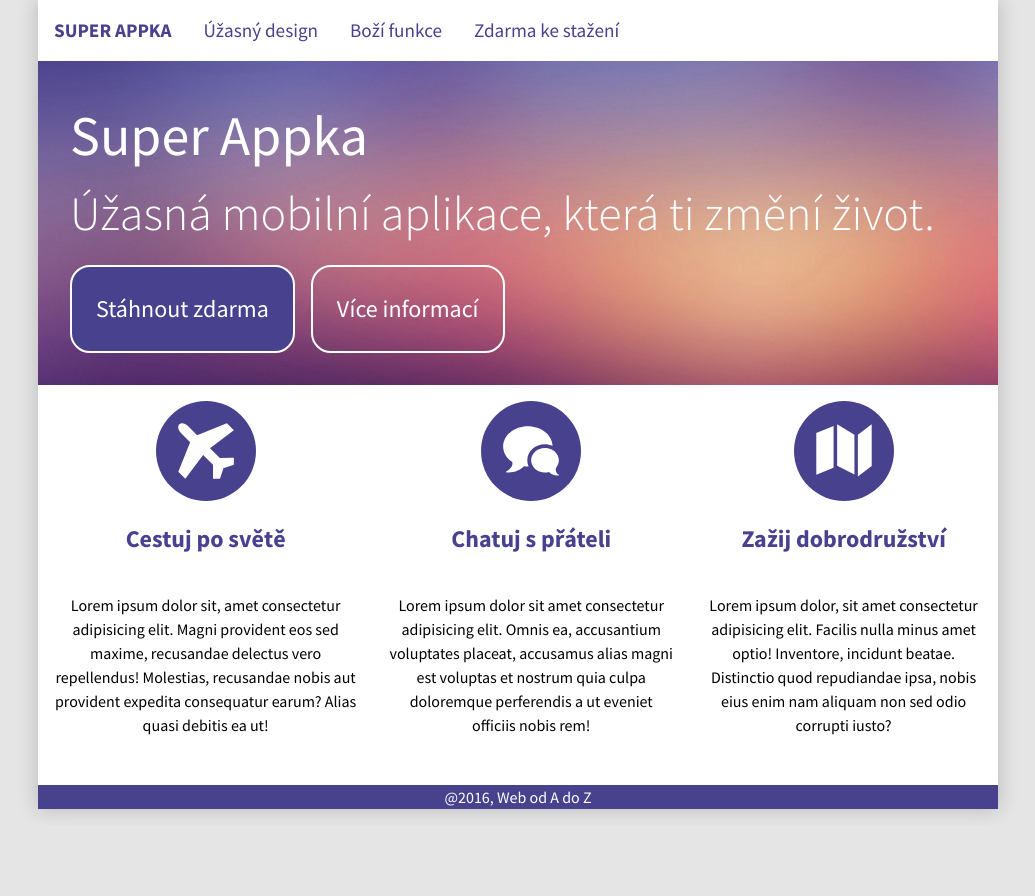
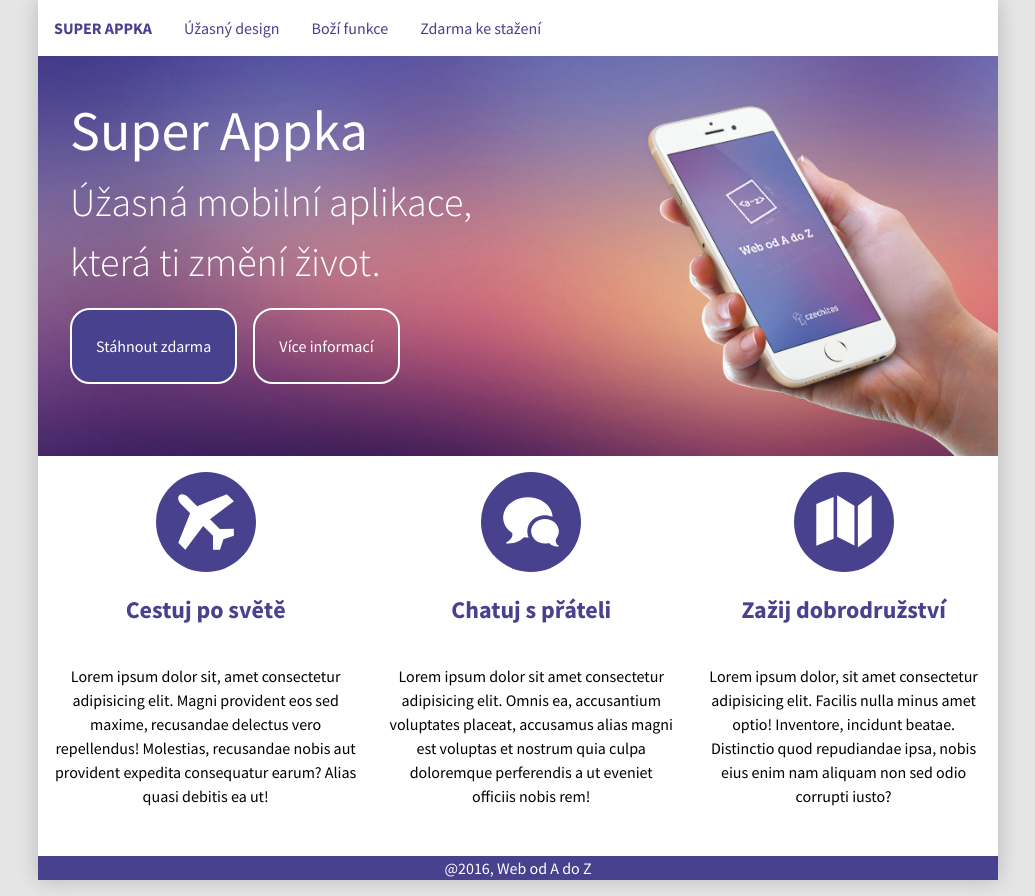
Before and after one commit to tvorimweb-2021-praha-jaro/du-05---superappka-EvaHouzvickova, a plain HTML site: page index.html in a window 1280 px wide. Shown: the whole page, without its empty margins (122-1157 px from the left). Before the commit the page ends 825 px from the top, so only its background shows below. Drawn offline with Linux system fonts and the light colour scheme.

Commit message:
HOTOVO+animace

```diff
--- a/index.html
+++ b/index.html
@@ -17,15 +17,17 @@
             </nav>
         <main>
             <section class="pozadi">
-                <div class="popis">
-                    <h1>Super Appka</h1>
-                    <img src="images/telefon.png" alt="telefon">
-                    <p>Úžasná mobilní aplikace, která ti změní život.</p>
-                </div>
-                <div class="tlacitka">
+                <div class=hlavni-cast>
+                    <div class="popis">
+                        <h1>Super Appka</h1>
+                        <p>Úžasná mobilní aplikace, která ti změní život.</p>
+                    </div>
+                    <div class="tlacitka">
                     <a class="tlacitko-1" href="#">Stáhnout zdarma</a>
                     <a class="tlacitko-2" href="#">Více informací</a>
+                    </div>
                 </div>
+                <img src="images/telefon.png" width="350" height="350" alt="telefon">
             </section>
             <section class="bubliny">
                 <article class="cestuj">
--- a/style.css
+++ b/style.css
@@ -40,12 +40,12 @@ body {
 nav a {
     text-decoration: none;
     flex-basis: 50%;
-    padding: 1.5rem;
+    padding: 1rem;
     color: var(--tlacitka);
 }
 
 nav {
-    font-size: 1.2rem;
+    font-size: 1rem;
     display: flex;
     flex-wrap: wrap;
     text-align: center;
@@ -67,7 +67,7 @@ nav a:hover {
     background-repeat:no-repeat;
     background-size: cover;
     color:var(--primary);
-    min-height: 250px;
+    min-height: 200px;
     width: auto;
     padding: 2rem;
 }
@@ -83,7 +83,7 @@ nav a:hover {
     font-weight: 400;
 }
 
-.popis img {
+.pozadi img {
     display: none;
 }
 
@@ -93,6 +93,7 @@ nav a:hover {
     font-size: 1rem;
     color: var(--primary);
 }
+
 .tlacitka a {
     border: 2px solid var(--primary);
     border-radius: 20px;
@@ -155,6 +156,9 @@ footer {
     .tlacitka a {
         margin: 1rem 1rem 0 0
     }
+
+    .pozadi {
+        min-height: 250px;
     }
 
 @media screen and (min-width: 650px) {
@@ -177,8 +181,12 @@ footer {
         font-size: 3rem;
     }
 
-    .tlacitka {
-        font-size: 1.5rem;
+    .pozadi {
+        min-height: 400px;
+    }
+
+    .tlacitka a {
+        font-size: 1.2rem;
     }
 
     .bubliny {
@@ -199,6 +207,56 @@ footer {
     }
 }
 
-@media screen and (min-width: 960px) {
+@media screen and (min-width: 860px) {
+    .pozadi {
+        position: relative;
+        min-height: 400px;
+    }
+
+    .pozadi img {
+        display: block;
+        position: absolute;
+        bottom: 0;
+        right:0;
+        width: auto;
+    }
+
+    .hlavni-cast {
+        width: 50%;
+    }
+
+    .tlacitka a {
+        font-size: 1rem;
+    }
+
+    .popis p {
+        font-size: 2.5rem;
+    }
+
+    .bubliny img {
+        animation-name: bubliny-img;
+        animation-iteration-count: initial;
+        animation-duration: 2s;
+    }
+
+    .tlacitka a {
+        transform:scale(1);
+        transition: scale 2s ease-in 2s;
+    }
+
+    .tlacitka a:hover {
+        transform: scale(1.1);
+    }
 
 }
+
+@keyframes bubliny-img {
+    from {
+        transform: scale(1.3);
+        opacity: 0;
+    }
+    to {
+        transform: scale(1);
+        opacity: 1;
+    }
+}
```
Lines whose indentation alone changed are shown as unchanged.
